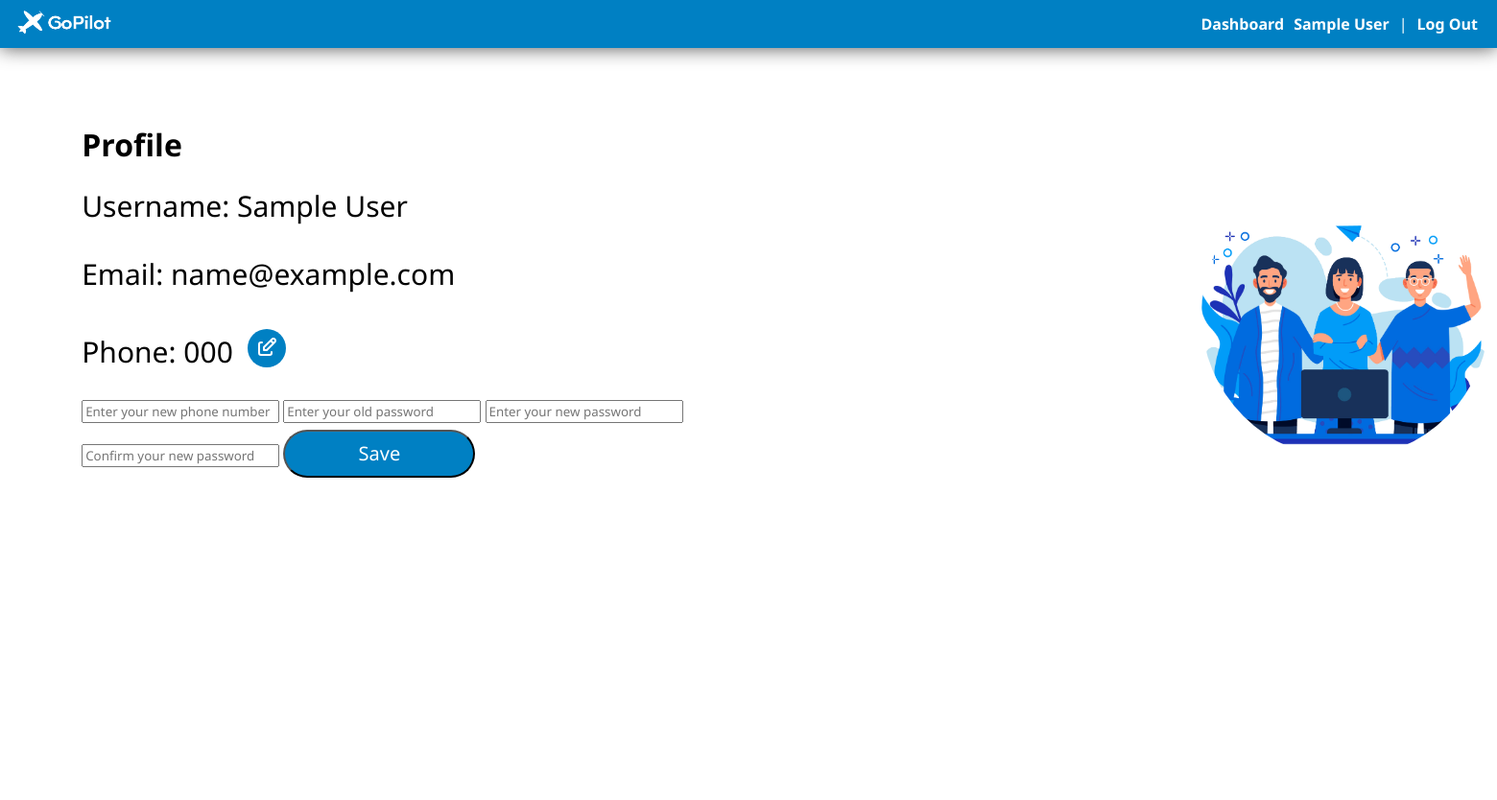
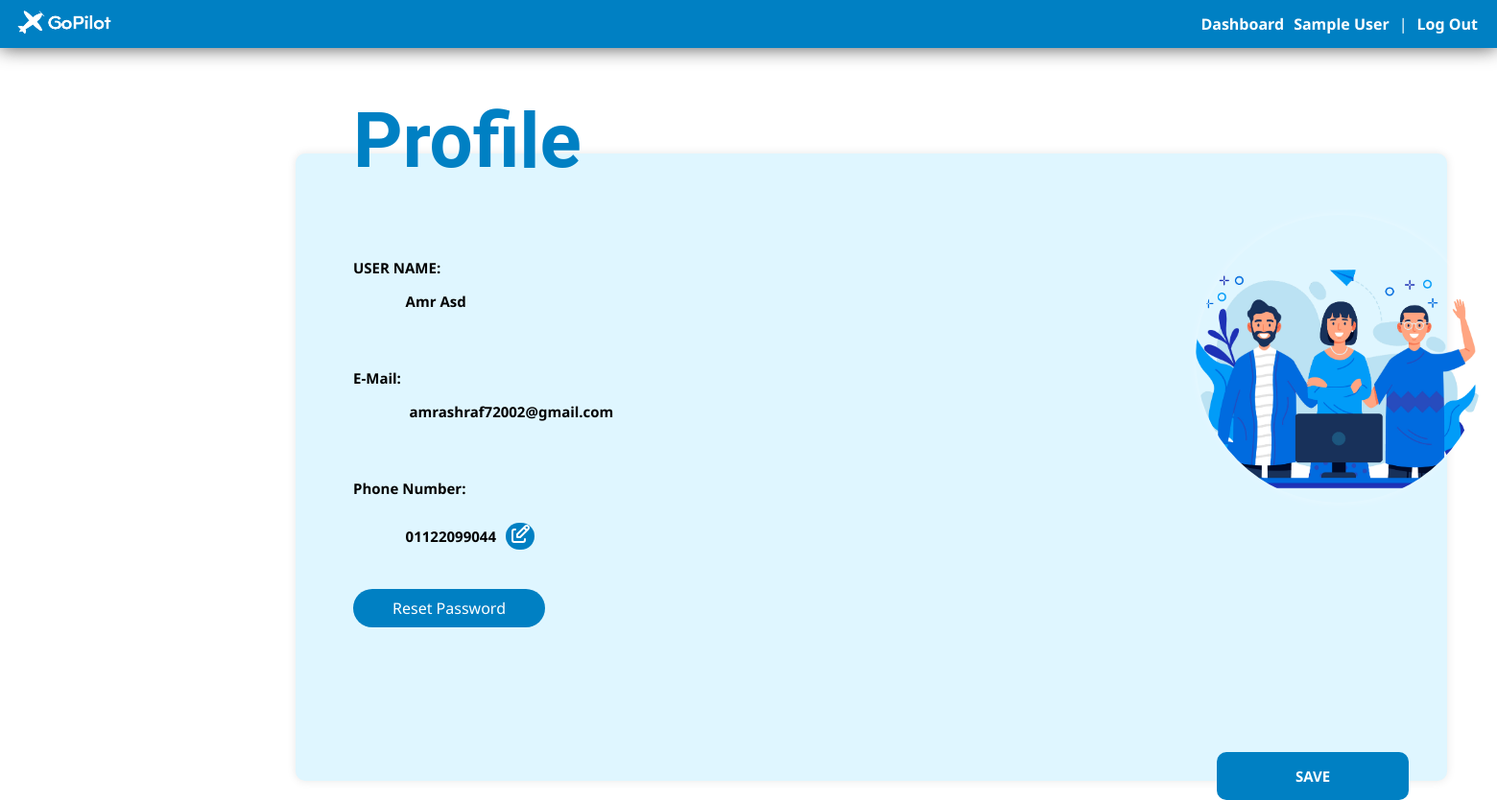
Before and after one commit to NightMare489/GoPilot, a PHP site: page /Profile.php in a window 1560 px wide. Shown: the whole page at 96% size. Before the commit the page ends 498 px from the top, so only its background shows below. Run offline with PHP 8.4, Linux system fonts and the light colour scheme; the visitor is signed in with stand-in values (Sample User, id 1); tables that the repository leaves empty or names only in its code hold one stand-in row (values such as "Sample post").

Commit message:
New Profile

```diff
--- a/Profile.css
+++ b/Profile.css
@@ -1,58 +1,44 @@
-*{
-    font-family: 'Segoe UI', Tahoma, Geneva, Verdana, sans-serif;
-    transition: 0.5s;
-
+#mn{
+  display: flex;
+  flex-direction: column;
+  justify-content: center;
+  margin-top: 160px;
+  margin-left: 300px;
+  box-shadow: 0px 0px 10px 0px rgba(0,0,0,0.1);
+  border-radius: 10px;
+  max-width: 1200px;
+  background-color: #DFF6FF;
 }
 
-  #edit{
-    height: 40px;
-    width: 40px;
-    background-color: #0080C3;
-    border-radius: 50%;
-    display: inline-block;
-    justify-content: center;
-    align-items: center;
-    text-align: center;
-    margin-top: 7px;
+#pro{
+  font-size: 80px;
+  font-weight:bold;
+  font-family: 'Roboto', sans-serif;
+  margin-top: -60px;
+  margin-left: 60px;
+  margin-bottom: 0px;
+  color: #0080C3;
 }
-
-  #edit:hover{
-    background-color: #006699;
-  }
-  #container{
-    display: flex;
-    flex-direction: column;
-    margin-top: 100px;
-    margin-left:5%;
-  }
-
-  #container p{
-    font-size: 30px;
-    margin-top: 10px;
-  }
-
-  #Reset{
-    height: 50px;
-    width: 200px;
-    color: white;
-    font-size: 20px;
-    background-color: #0080C3;
-    border-radius: 40px;
-    display: inline-block;
-    justify-content: center;
-    align-items: center;
-    text-align: center;
-    margin-top: 7px;
-  }
-  #Reset:hover{
-    background-color: #006699;
-  }
-
 #main{
   display: flex;
   flex-direction: row;
-    gap: 500px;
+  justify-content: space-between;
 
+}
+#ldiv{
+  display: flex;
+  flex-direction: column;
+  justify-content: center;
+  margin-top: 60px;
+  margin-left: 60px;
+  margin-right: 60px;
+  gap: 30px;
+  margin-bottom: 130px;
+}
+.data {
+  font-size: 15px;
+  font-weight: bold;
+  font-family: 'Roboto', sans-serif;
 
 }
 .profile-pic {
@@ -99,9 +85,25 @@
 
   margin-bottom: 0;
 }
-
 #rightdiv{
   position: relative;
-    right: 0%;
-    margin-top: 170px;
+  right: 5%;
+  margin-top: 30px;
 }
+
+
+#save{
+  background-color: #0080C3;
+  color: white;
+  border-radius: 10px;
+  font-size: 15px;
+  font-weight: bold;
+  font-family: 'Roboto', sans-serif;
+  max-width: 200px;
+  display: flex;
+  flex-direction: row;
+  justify-content: center;
+  align-items: center;
+  margin-left: 80%;
+  margin-bottom: -20px;
+}
--- a/Profile.js
+++ b/Profile.js
@@ -12,3 +12,13 @@ var loadFile = function (event) {
       return false;
     }
   }
+
+  function changePhone(){
+    document.getElementById("Efeild").style.visibility = 'visible';
+  }
+  function changePassword(){
+    var x=document.getElementsByClassName("Epass");
+    for(var i=0;i<x.length;i++){
+      x[i].style.visibility = 'visible';
+    }
+  }
--- a/Profile.php
+++ b/Profile.php
@@ -4,6 +4,8 @@
     <meta charset="UTF-8">
     <meta name="viewport" content="width=device-width, initial-scale=1.0">
     <link rel="stylesheet" href="./Profile.css?v=<?php echo time(); ?>">
+
+    <script src="./Profile.js" defer></script>
     <title>Profile</title>
 </head>
 <body>
@@ -12,9 +14,7 @@
     include 'backend/conn.php';
 
     ?>
-    <div id="main">
 
-        <div id="container">
 
         <?php
             if($_SERVER["REQUEST_METHOD"] =="POST"){
@@ -73,26 +73,61 @@
         ?>
 
         <form  action="./Profile.php" method="POST" onsubmit="return checkpass()">
-            <h1>Profile</h1>
-            <p>Username: <?php echo $results[0]['name'] ?></p>
-            <p>Email: <?php echo $results[0]['email'] ?></p>
-            <div style="display: flex; flex-direction: row; gap:15px">
-               <p>Phone: <?php echo $results[0]['phonenumber']?>  </p>
-
-               <div id="edit"><img src="icons/edit.svg" alt="edit" style="padding-top: 7px;"></div>
-
+        <div id="mn" >
+        <p id="pro">
+            Profile
+        </p>
+        <div id="main">
+            <div id="ldiv">
+                <div class="data">
+                    <p>
+                        USER NAME:
+                    </p>
+                    <p>
+                    &nbsp;&nbsp;&nbsp;&nbsp;&nbsp;&nbsp;&nbsp;&nbsp;&nbsp;&nbsp;&nbsp;&nbsp;&nbsp;&nbsp;Amr Asd
+                    </p>
+                </div>
+                <div class="data">
+                    <p>
+                        E-Mail:
+                    </p>
+                    <p>
+                    &nbsp;&nbsp;&nbsp;&nbsp;&nbsp;&nbsp;&nbsp;&nbsp;&nbsp;&nbsp;&nbsp;&nbsp;&nbsp;&nbsp; amrashraf72002@gmail.com
+                    </p>
+                </div>
+                <div class="data">
+                    <p>
+                        Phone Number:
+                    </p>
+                    <div id ="phone" style="display:flex; flex-direction:row; align-items:center;">
+                        <p>
+                        &nbsp;&nbsp;&nbsp;&nbsp;&nbsp;&nbsp;&nbsp;&nbsp;&nbsp;&nbsp;&nbsp;&nbsp;&nbsp;&nbsp;01122099044
+                        </p>
+                        <span id="Ephone" style="border-radius:60px; background-color:#0080C3;width:30px;margin-left:10px;margin-right:10px;cursor: pointer;" onclick="changePhone()">
+                            <img src="./icons/edit.svg" alt="edit" style="margin-left:3px">
+                        </span>
+                        <div  id="Efeild" style="visibility: hidden;">
+                            <input type="text" placeholder="Enter The New Number">
+                        </div>
+                    </div>
+                    </div>
+                    <div id ="phone" style="display:flex; flex-direction:row; align-items:center;gap:20px">
+                <div id="reset" style="border-radius:45px;background-color:#0080C3;width:200px;height:40px;display:flex;justify-content:center;align-items:center; cursor:pointer;" onclick="changePassword()">
+                    <p style="color:white;">
+                        Reset Password
+                    </p>
+                </div>
+                <div class="Epass"style="visibility: hidden;">
+                     <input type="text" placeholder="Enter The Current Password">
+                </div>
+                <div class="Epass"style="visibility: hidden;">
+                    <input type="text" placeholder="Enter The New Password">
+                </div>
+                <div class="Epass"style="visibility: hidden;">
+                    <input type="text" placeholder="Confirm The New Number">
+                </div>
             </div>
-
-            <input type="text" name="phone" id="phone" placeholder="Enter your new phone number">
-
-            <input type="password" name="oldpass" id="oldpass" placeholder="Enter your old password">
-            <input type="password" name="newpass" id="newpass" placeholder="Enter your new password">
-            <input type="password" name="confirmpass" id="confirmpass" placeholder="Confirm your new password">
-
-            <button id="Reset" type="submit">Save</button>
-        </div>
-
-
+            </div>
 
             <div class="profile-pic" id="rightdiv">
                 <label class="-label" for="file" style="border-radius: 50%;">
@@ -102,7 +137,14 @@
                 <input id="file" type="file" onchange="loadFile(event)"/>
                 <img src="icons/AboutUs.png" id="output" width="200" />
                 </div>
-            </div>
+
+        </div>
+        <div id="save">
+            <p>
+                SAVE
+            </p>
+        </div>
+    </div>
     </form>
 </body>
 </html>
```
Lines whose indentation alone changed are shown as unchanged.
